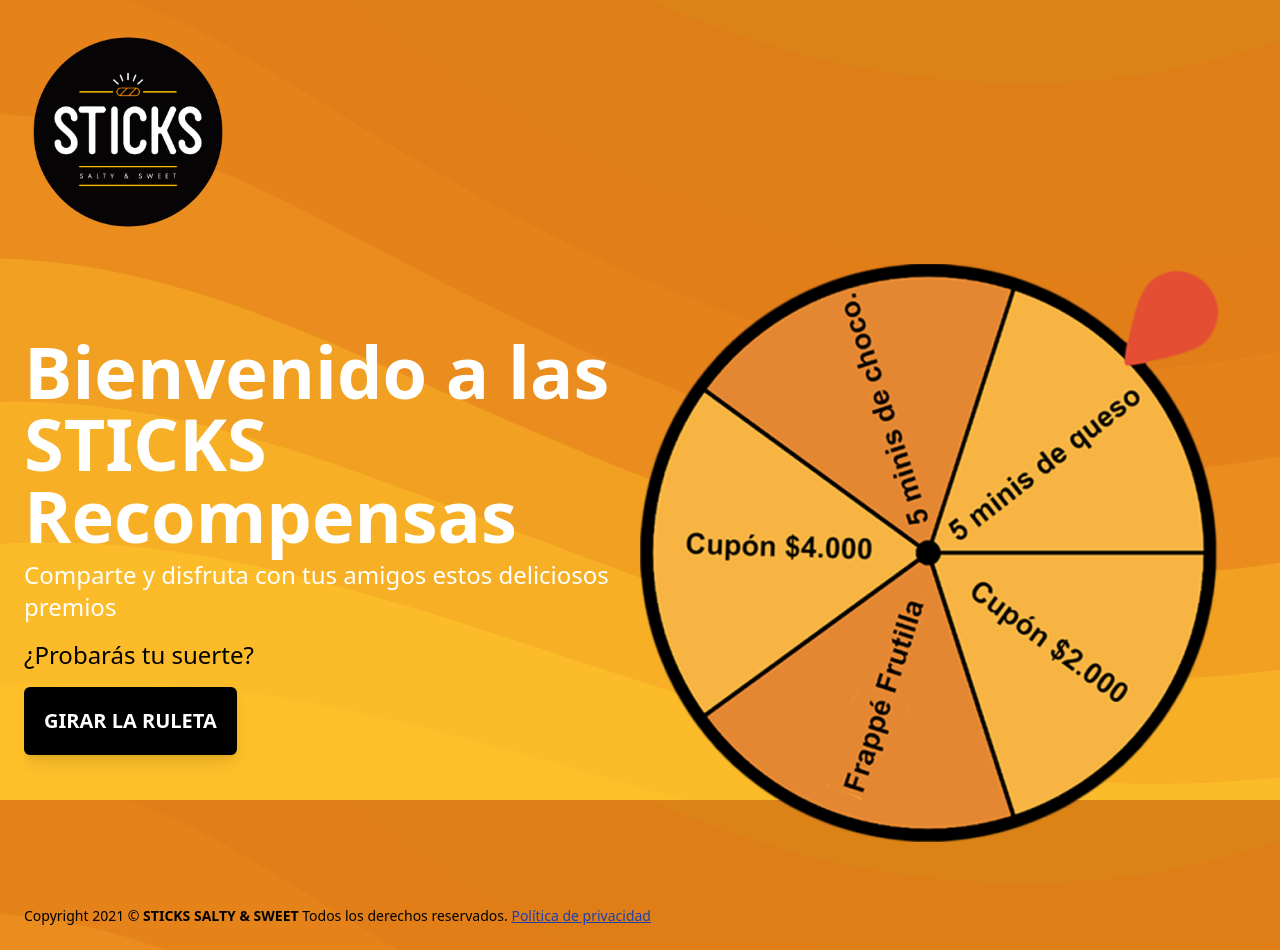
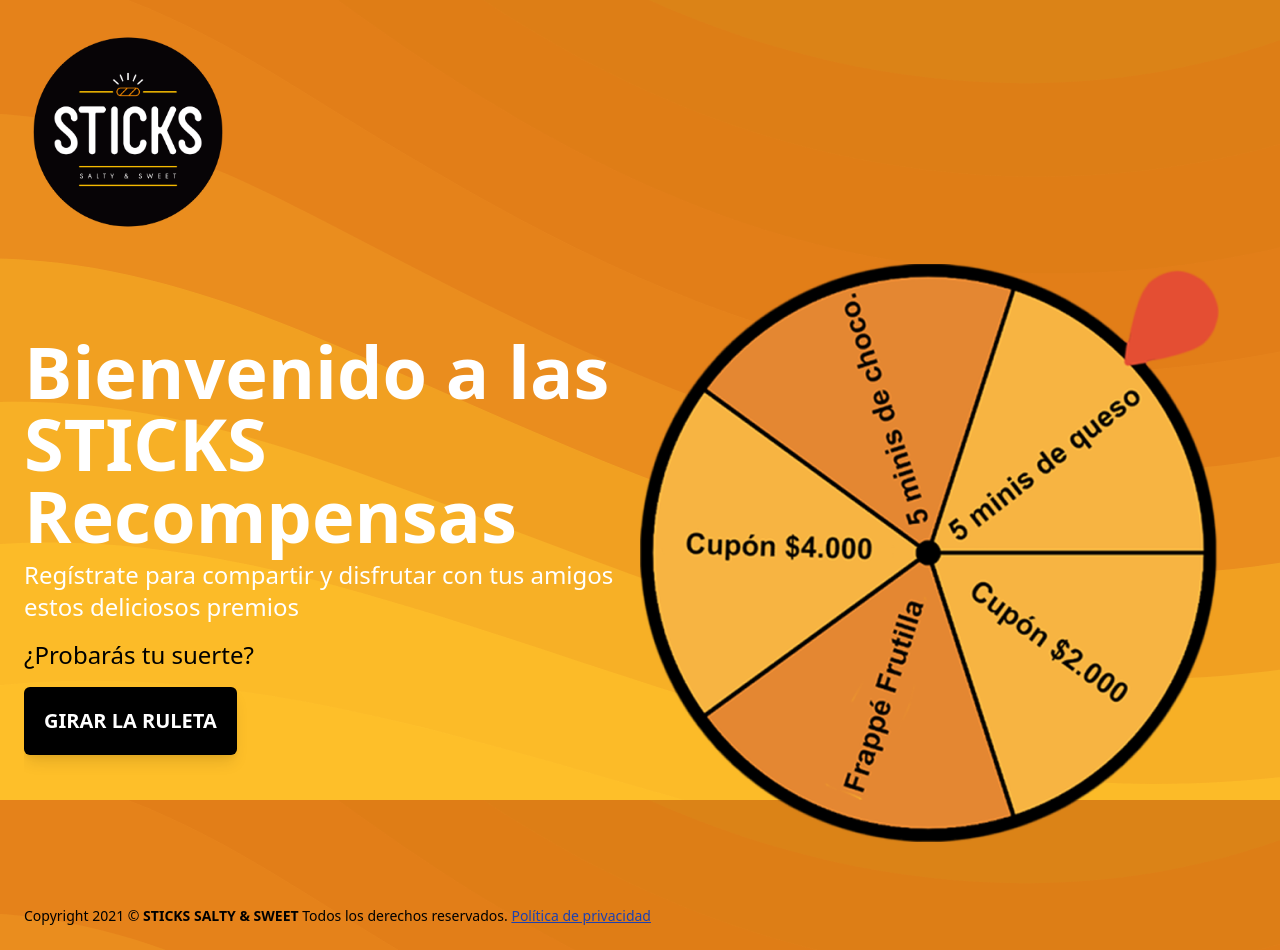
Before and after one commit to Jesusvalopez/rewardsClient, a React (Create React App) app: page / in a window 1280 px wide. Built offline with nearby package versions, Linux system fonts and the light colour scheme; no server answers.

Commit message:
fix homepage

```diff
--- a/src/components/Welcome/Welcome.js
+++ b/src/components/Welcome/Welcome.js
@@ -25,7 +25,8 @@
           </h1>
 
           <p className="text-white leading-normal text-base md:text-2xl mb-4 text-center md:text-left slide-in-bottom-subtitle">
-            Comparte y disfruta con tus amigos estos deliciosos premios
+            Regístrate para compartir y disfrutar con tus amigos estos
+            deliciosos premios
           </p>
           <p className="text-black leading-normal text-base md:text-2xl mb-4 text-center md:text-left slide-in-bottom-subtitle">
             ¿Probarás tu suerte?
```
